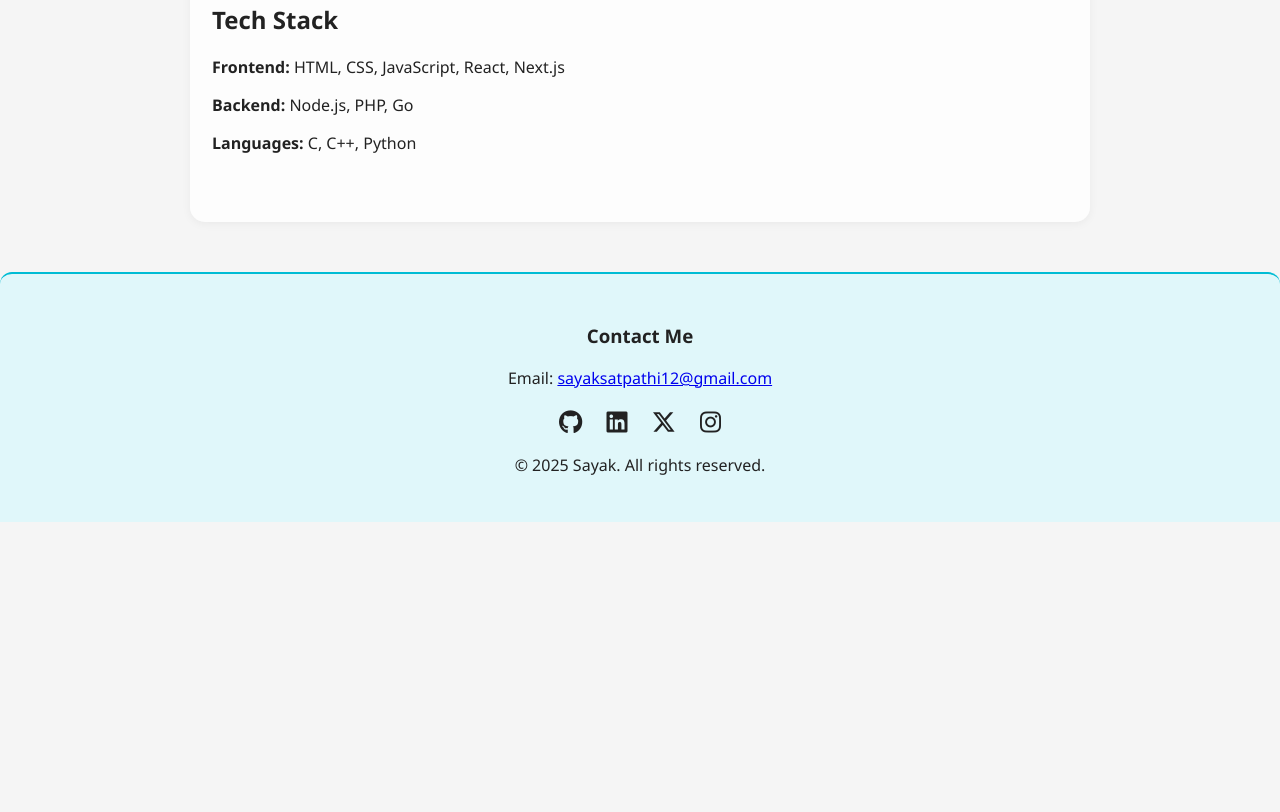
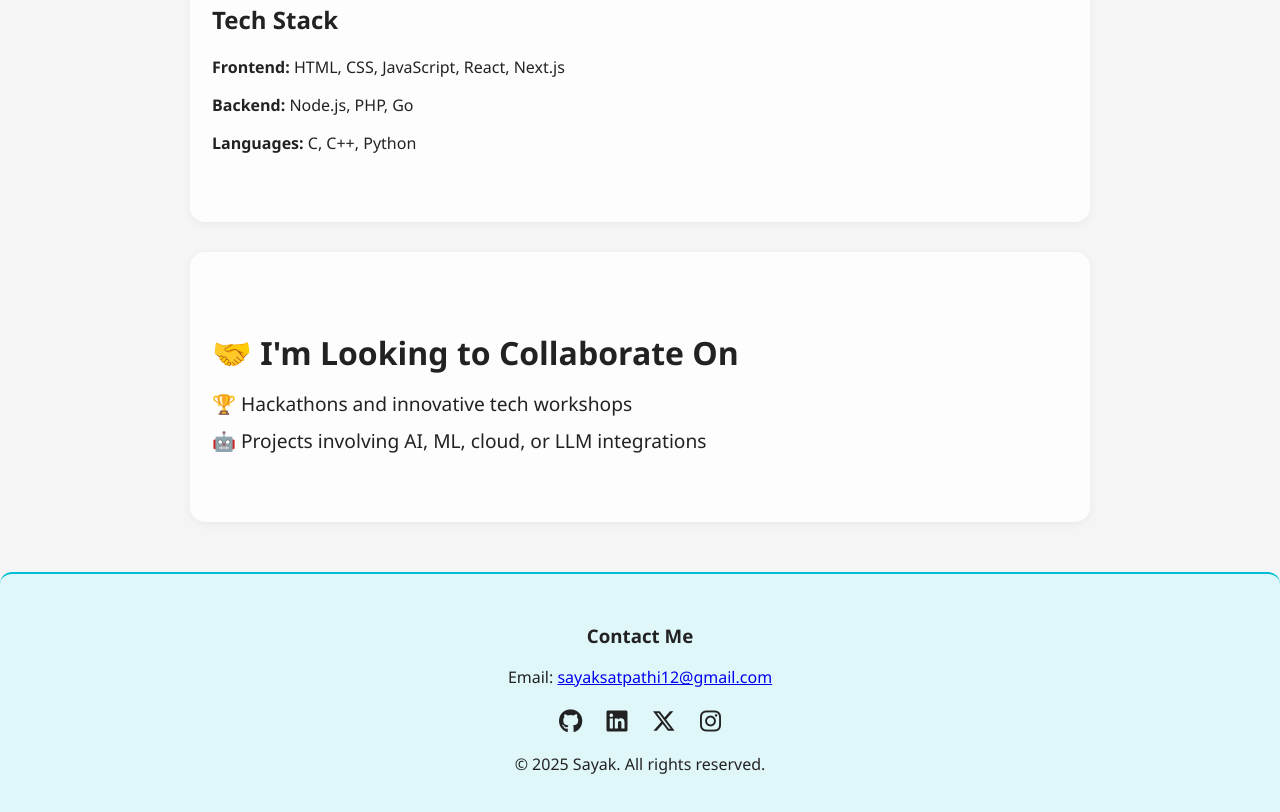
Before and after one commit to sayaksatpathi/sayasatpathi.github.io, a plain HTML site: page index.html in a window 1280 px wide. Shown: the part 1794-2606 px from the top of the page. Before the commit the page ends 2316 px from the top, so only its background shows below. Drawn offline with nearby package versions, Linux system fonts and the light colour scheme.

Commit message:
index.html
Signed-off-by: Sayak Satpathi <sayaksatpathi12@gmail.com>

```diff
--- a/index.html
+++ b/index.html
@@ -20,7 +20,7 @@
       --bg: #121212;
       --text: #eee;
       --card-bg: rgba(33, 33, 33, 0.8);
-      --header-footer-bg: #1c1c1c;
+      --header-footer-bg: #1e1e1e;
     }
 
     * {
@@ -37,9 +37,6 @@
     }
 
     header {
-      position: sticky;
-      top: 0;
-      z-index: 999;
       background-color: var(--header-footer-bg);
       display: flex;
       justify-content: space-between;
@@ -55,7 +52,6 @@
       font-size: 2.2rem;
       font-weight: 800;
       background: linear-gradient(135deg, #00bcd4, #0077ff);
-  background-clip: text;
       -webkit-background-clip: text;
       -webkit-text-fill-color: transparent;
       opacity: 0;
@@ -180,9 +176,10 @@
     }
 
     footer {
+      background-color: var(--header-footer-bg);
       padding: 30px 20px;
       text-align: center;
-      background-color: var(--header-footer-bg);
+      color: var(--text);
       border-top: 2px solid var(--accent);
       border-radius: 12px 12px 0 0;
     }
@@ -196,6 +193,39 @@
 
     .social-icons a:hover {
       color: var(--accent);
+    }
+
+    #collaboration {
+      padding: 50px 20px;
+      margin: 30px auto;
+      max-width: 900px;
+      background-color: var(--card-bg);
+      border: 2px solid transparent;
+      border-radius: 15px;
+      box-shadow: 0 2px 10px rgba(0, 0, 0, 0.05);
+      transition: all 0.4s ease;
+      opacity: 0;
+    }
+
+    #collaboration:hover {
+      border-color: var(--accent);
+      transform: translateY(-5px);
+      box-shadow: 0 4px 20px rgba(0, 188, 212, 0.4);
+    }
+
+    #collaboration h2 {
+      font-size: 2rem;
+      margin-bottom: 15px;
+    }
+
+    #collaboration ul {
+      list-style-type: none;
+      padding: 0;
+    }
+
+    #collaboration ul li {
+      font-size: 1.2rem;
+      margin: 10px 0;
     }
 
     @media (max-width: 600px) {
@@ -279,12 +309,20 @@
     <p><strong>Languages:</strong> C, C++, Python</p>
   </section>
 
+  <section id="collaboration">
+    <h2>🤝 I'm Looking to Collaborate On</h2>
+    <ul>
+      <li>🏆 Hackathons and innovative tech workshops</li>
+      <li>🤖 Projects involving AI, ML, cloud, or LLM integrations</li>
+    </ul>
+  </section>
+
   <footer>
     <h3>Contact Me</h3>
     <p>Email: <a href="mailto:sayaksatpathi12@gmail.com">sayaksatpathi12@gmail.com</a></p>
     <div class="social-icons">
       <a href="https://github.com/sayaksatpathi" target="_blank"><i class="fab fa-github"></i></a>
-      <a href="https://www.linkedin.com/in/sayak-satpathi-34031b240?utm_source=share&utm_campaign=share_via&utm_content=profile&utm_medium=android_app" target="_blank"><i class="fab fa-linkedin"></i></a>
+      <a href="https://www.linkedin.com/in/sayak-satpathi-34031b240" target="_blank"><i class="fab fa-linkedin"></i></a>
       <a href="https://x.com/sayaksatpathi" target="_blank"><i class="fab fa-x-twitter"></i></a>
       <a href="https://instagram.com/sayaksatpathi" target="_blank"><i class="fab fa-instagram"></i></a>
     </div>
@@ -293,7 +331,6 @@
 
   <button id="backToTop" title="Back to Top"><i class="fas fa-arrow-up"></i></button>
 
-  <!-- GSAP + ScrollTrigger + JS -->
   <script src="https://cdnjs.cloudflare.com/ajax/libs/gsap/3.12.2/gsap.min.js"></script>
   <script src="https://cdnjs.cloudflare.com/ajax/libs/gsap/3.12.2/ScrollTrigger.min.js"></script>
   <script>
@@ -315,7 +352,6 @@
     });
 
     gsap.utils.toArray("section").forEach(sec => {
-      if (!sec.classList.contains("hero")) {
       gsap.to(sec, {
         scrollTrigger: {
           trigger: sec,
@@ -327,7 +363,6 @@
         opacity: 1,
         ease: "power2.out"
       });
-      }
     });
 
     const topBtn = document.getElementById("backToTop");
@@ -339,6 +374,5 @@
       window.scrollTo({ top: 0, behavior: "smooth" });
     });
   </script>
-
 </body>
 </html>
```
Lines whose indentation alone changed are shown as unchanged.
